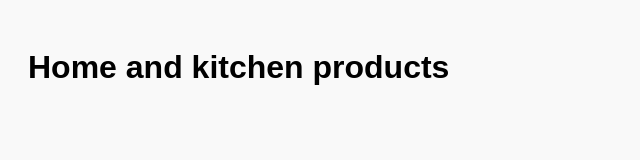
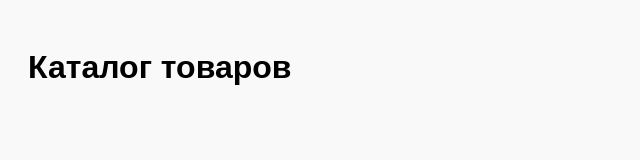
Before and after one commit to Andrianogit/AmazonProduct, a plain HTML site: page site/public/index.html in a window 1280 px wide. Shown: the whole page, without its empty margins (0-640 px from the left). Drawn offline with Linux system fonts and the light colour scheme.

Commit message:
Update index.html

```diff
--- a/site/public/index.html
+++ b/site/public/index.html
@@ -12,7 +12,7 @@
     </style>
 </head>
 <body>
-    <h1>Home and kitchen products</h1>
+    <h1>Каталог товаров</h1>
 
 </body>
 </html>
```
